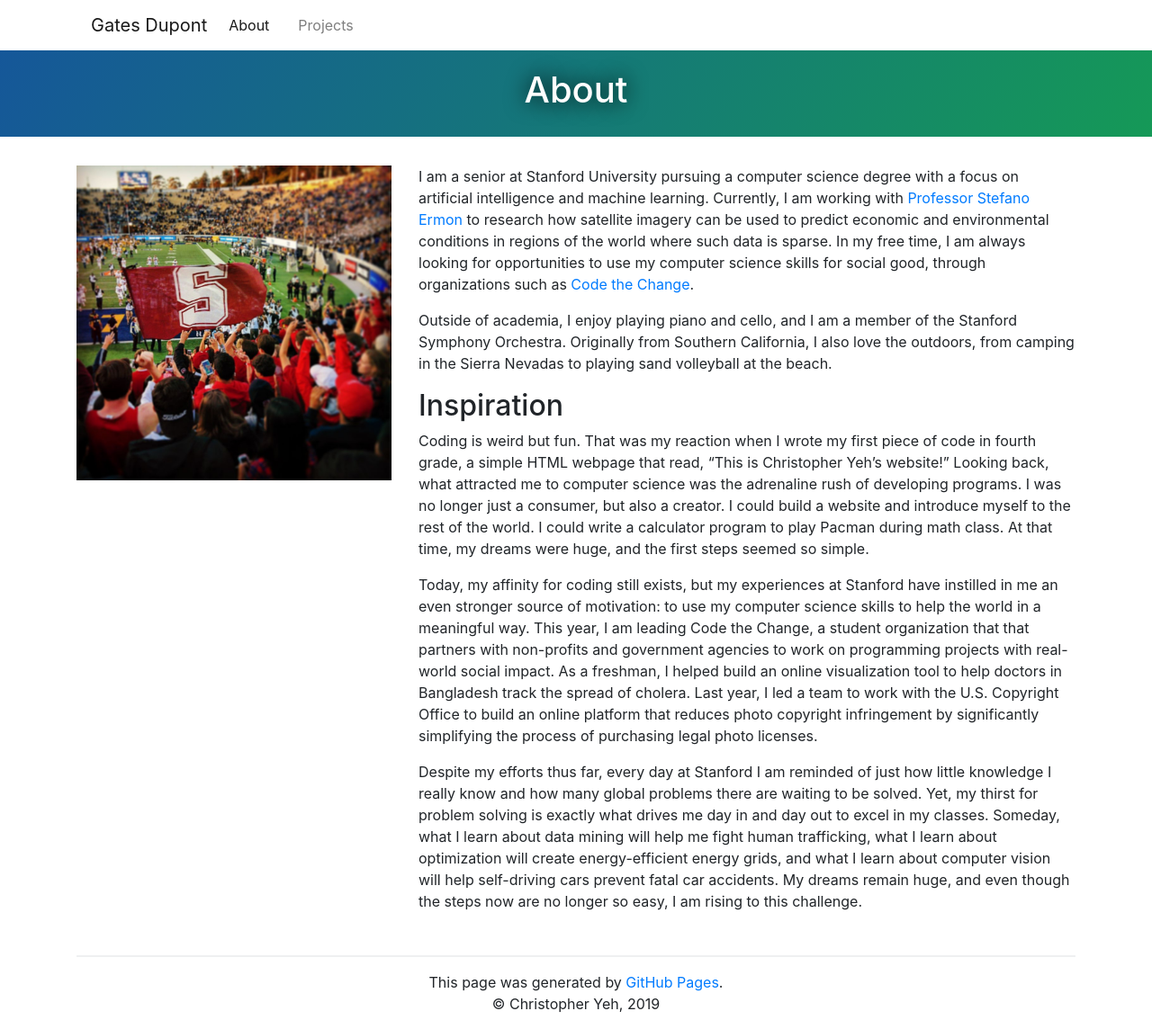
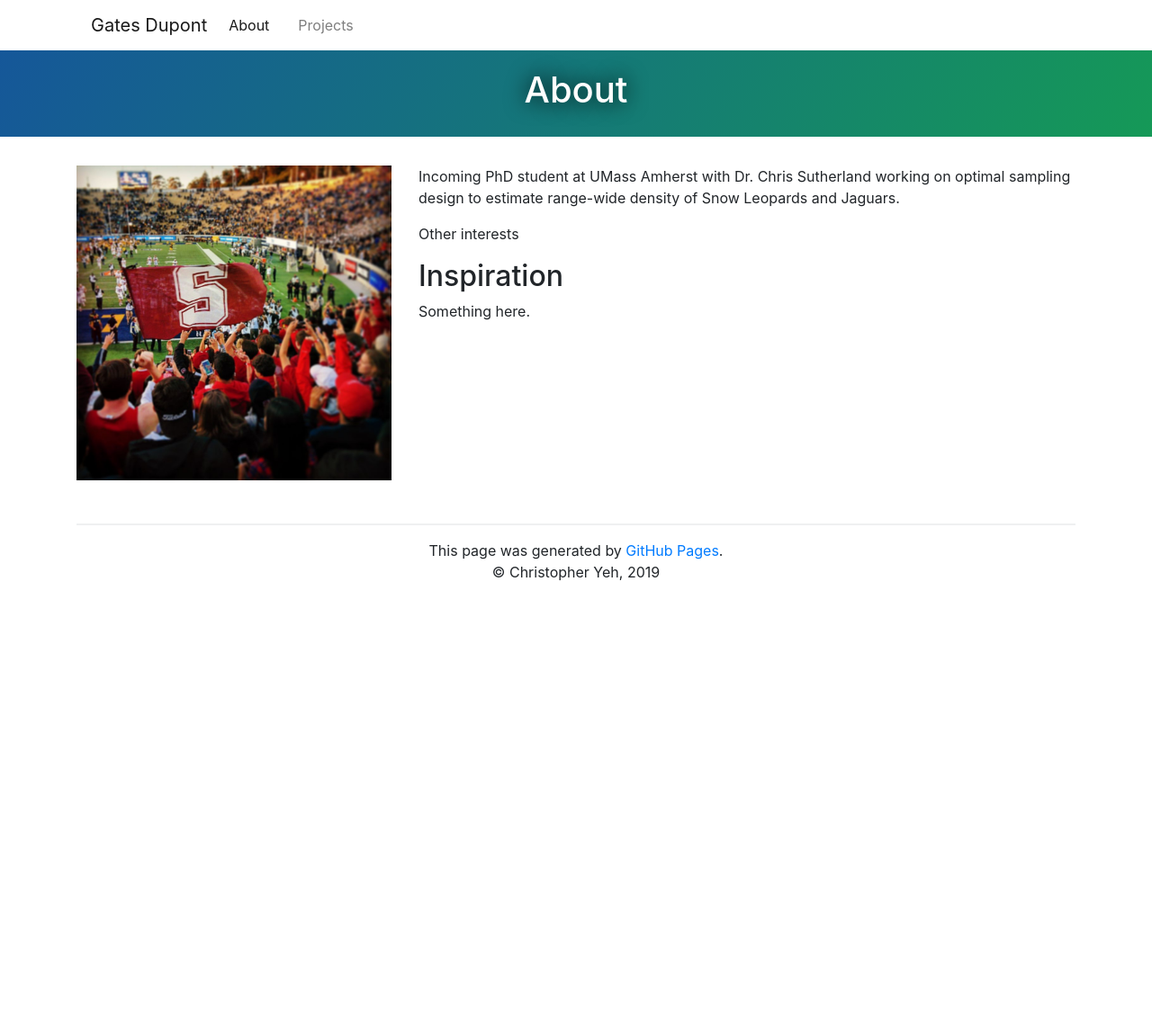
Before and after one commit to chrisyeh96/chrisyeh96.github.io, a Jekyll site: the page built from about.md, in a window 1280 px wide. Shown: the whole page at 90% size. Built offline with Jekyll 4.4.1, drawn with Linux system fonts in a browser that asks for light colours; nearby versions of some CDN libraries; after the commit the page ends 900 px from its top, so only the background shows below that.

Commit message:
Update about.md

```diff
--- a/about.md
+++ b/about.md
@@ -8,15 +8,12 @@ layout: default
     <img src="{{ site.baseurl }}/images/bio.jpg">
 </div>
 <div class="col-12 col-sm-8">
-    <p>I am a senior at Stanford University pursuing a computer science degree with a focus on artificial intelligence and machine learning. Currently, I am working with <a href="http://cs.stanford.edu/~ermon/">Professor Stefano Ermon</a> to research how satellite imagery can be used to predict economic and environmental conditions in regions of the world where such data is sparse. In my free time, I am always looking for opportunities to use my computer science skills for social good, through organizations such as <a href="https://codethechange.org/">Code the Change</a>.</p>
+    <p>Incoming PhD student at UMass Amherst with Dr. Chris Sutherland working on optimal sampling design to estimate range-wide density of Snow Leopards and Jaguars.</p>
 
-    <p>Outside of academia, I enjoy playing piano and cello, and I am a member of the Stanford Symphony Orchestra. Originally from Southern California, I also love the outdoors, from camping in the Sierra Nevadas to playing sand volleyball at the beach.</p>
+    <p>Other interests</p>
 
     <h2>Inspiration</h2>
-    <p>Coding is weird but fun. That was my reaction when I wrote my first piece of code in fourth grade, a simple HTML webpage that read, “This is Christopher Yeh’s website!” Looking back, what attracted me to computer science was the adrenaline rush of developing programs. I was no longer just a consumer, but also a creator. I could build a website and introduce myself to the rest of the world. I could write a calculator program to play Pacman during math class. At that time, my dreams were huge, and the first steps seemed so simple.</p>
+    <p>Something here.</p>
 
-    <p>Today, my affinity for coding still exists, but my experiences at Stanford have instilled in me an even stronger source of motivation: to use my computer science skills to help the world in a meaningful way. This year, I am leading Code the Change, a student organization that that partners with non-profits and government agencies to work on programming projects with real-world social impact. As a freshman, I helped build an online visualization tool to help doctors in Bangladesh track the spread of cholera. Last year, I led a team to work with the U.S. Copyright Office to build an online platform that reduces photo copyright infringement by significantly simplifying the process of purchasing legal photo licenses.</p>
-
-    <p>Despite my efforts thus far, every day at Stanford I am reminded of just how little knowledge I really know and how many global problems there are waiting to be solved. Yet, my thirst for problem solving is exactly what drives me day in and day out to excel in my classes. Someday, what I learn about data mining will help me fight human trafficking, what I learn about optimization will create energy-efficient energy grids, and what I learn about computer vision will help self-driving cars prevent fatal car accidents. My dreams remain huge, and even though the steps now are no longer so easy, I am rising to this challenge.</p>
 </div>
 </div>
```
